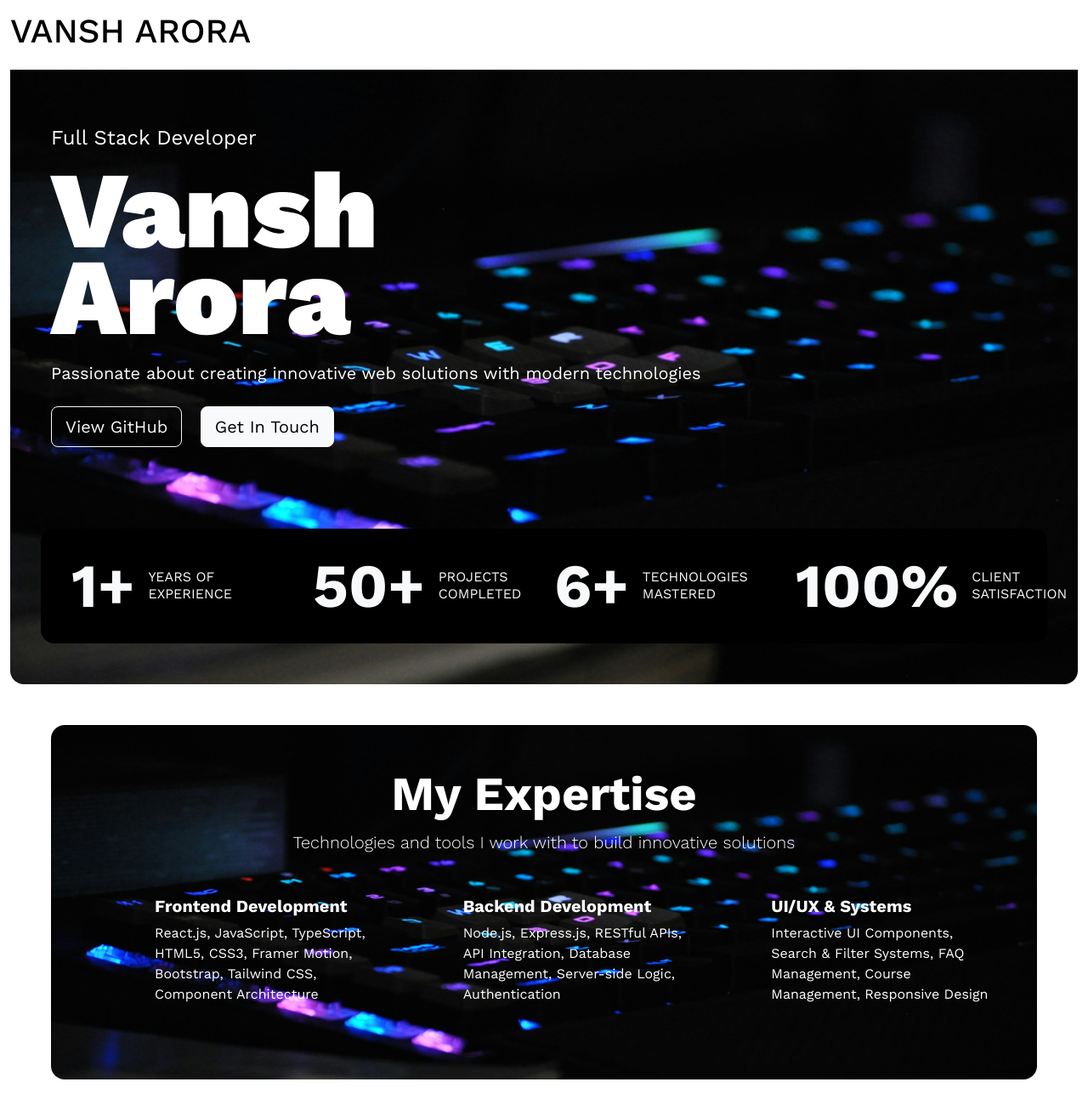
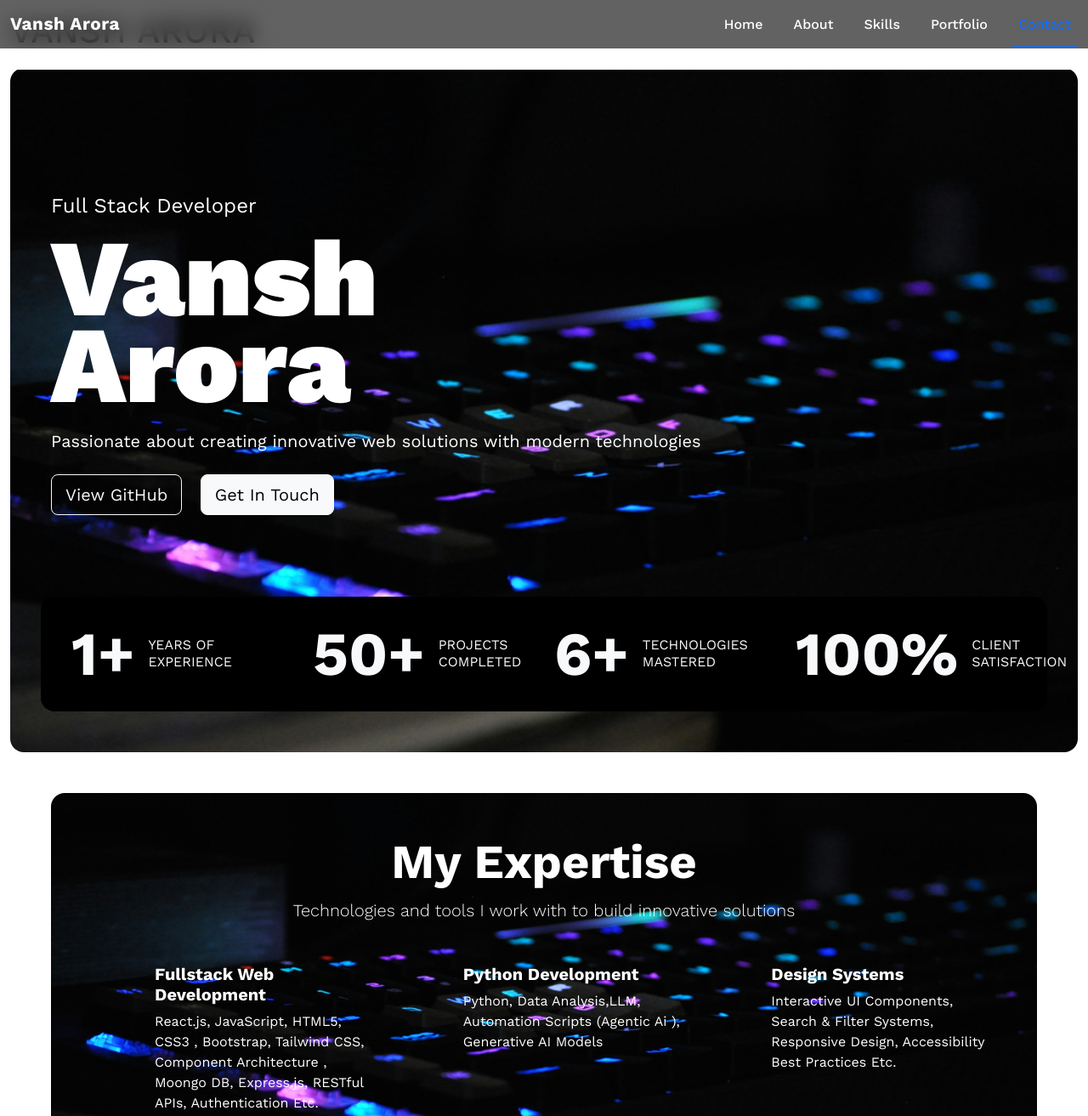
Before and after one commit to vansharora21/portfolio, a plain HTML site: page index.html in a window 1280 px wide. Shown: the top 1313 px of the page at 85% size. Drawn offline with nearby package versions, Linux system fonts and the light colour scheme.

Commit message:
changes to stacks and all

```diff
--- a/css/style.css
+++ b/css/style.css
@@ -6,6 +6,80 @@
 }
 
 /* fonts color */
+/* BODY OFFSET FOR FIXED NAVBAR */
+body {
+  padding-top: 80px;
+  font-family: "Work Sans", sans-serif;
+}
+
+/* NAVBAR BASE */
+#mainNav {
+  background: rgba(15, 15, 15, 0.65);
+  backdrop-filter: blur(12px);
+  transition: all 0.4s ease;
+}
+
+/* SCROLLED NAVBAR */
+#mainNav.scrolled {
+  background: #0f0f0f;
+  box-shadow: 0 10px 25px rgba(0, 0, 0, 0.35);
+}
+
+/* BRAND */
+.navbar-brand {
+  font-size: 1.3rem;
+  letter-spacing: 0.5px;
+  animation: fadeSlideDown 0.8s ease forwards;
+}
+
+/* NAV LINKS */
+.navbar-nav .nav-link {
+  position: relative;
+  margin-left: 20px;
+  font-weight: 500;
+  color: #ffffff;
+  transition: color 0.3s ease;
+}
+
+/* HOVER & ACTIVE COLOR */
+.navbar-nav .nav-link:hover,
+.navbar-nav .nav-link.active {
+  color: #0d6efd;
+}
+
+/* UNDERLINE ANIMATION */
+.navbar-nav .nav-link::after {
+  content: "";
+  position: absolute;
+  left: 0;
+  bottom: -6px;
+  width: 0;
+  height: 2px;
+  background: #0d6efd;
+  transition: width 0.35s ease;
+}
+
+.navbar-nav .nav-link:hover::after,
+.navbar-nav .nav-link.active::after {
+  width: 100%;
+}
+
+/* MOBILE MENU ANIMATION */
+.navbar-collapse {
+  transition: all 0.4s ease;
+}
+
+/* KEYFRAMES */
+@keyframes fadeSlideDown {
+  from {
+    opacity: 0;
+    transform: translateY(-20px);
+  }
+  to {
+    opacity: 1;
+    transform: translateY(0);
+  }
+}
 
 :root {
     --bs-blue: #4BA1A7;
--- a/index.html
+++ b/index.html
@@ -28,7 +28,41 @@
 </head>
 
 
-<body>
+<body data-bs-spy="scroll" data-bs-target="#mainNav" data-bs-offset="80" tabindex="0">
+
+<!-- Navbar -->
+<nav id="mainNav" class="navbar navbar-expand-lg navbar-dark fixed-top">
+  <div class="container">
+    <a class="navbar-brand fw-bold" href="#home">Vansh Arora</a>
+
+    <button class="navbar-toggler border-0" type="button" data-bs-toggle="collapse"
+      data-bs-target="#navbarContent" aria-controls="navbarContent"
+      aria-expanded="false" aria-label="Toggle navigation">
+      <span class="navbar-toggler-icon"></span>
+    </button>
+
+    <div class="collapse navbar-collapse" id="navbarContent">
+      <ul class="navbar-nav ms-auto mb-2 mb-lg-0">
+        <li class="nav-item">
+          <a class="nav-link active" href="#home">Home</a>
+        </li>
+        <li class="nav-item">
+          <a class="nav-link" href="#about">About</a>
+        </li>
+        <li class="nav-item">
+          <a class="nav-link" href="#skills">Skills</a>
+        </li>
+        <li class="nav-item">
+          <a class="nav-link" href="#portfolio">Portfolio</a>
+        </li>
+        <li class="nav-item">
+          <a class="nav-link" href="#contact">Contact</a>
+        </li>
+      </ul>
+    </div>
+  </div>
+</nav>
+
   <header id="top" class="position-sticky top-0 start-0" style="z-index:10;">
     <nav class="navbar bg-white fixed-top">
       <div class="container-fluid">
@@ -166,9 +200,9 @@
                 </svg>
               </div>
               <div class="text-md-start">
-                <h5 class="text-white">Frontend Development</h5>
+                <h5 class="text-white">Fullstack Web Development</h5>
                 <p class="text-white">
-                  React.js, JavaScript, TypeScript, HTML5, CSS3, Framer Motion, Bootstrap, Tailwind CSS, Component Architecture
+                  React.js, JavaScript, HTML5, CSS3 , Bootstrap, Tailwind CSS, Component Architecture , Moongo DB, Express.js, RESTful APIs, Authentication Etc.
                 </p>
               </div>
             </div>
@@ -181,9 +215,9 @@
                 </svg>
               </div>
               <div class="text-md-start">
-                <h5 class="text-white">Backend Development</h5>
+                <h5 class="text-white">Python Development</h5>
                 <p class="text-white">
-                  Node.js, Express.js, RESTful APIs, API Integration, Database Management, Server-side Logic, Authentication
+                  Python, Data Analysis,LLM, Automation Scripts (Agentic Ai ), Generative AI Models
                 </p>
               </div>
             </div>
@@ -196,9 +230,9 @@
                 </svg>
               </div>
               <div class="text-md-start">
-                <h5 class="text-white">UI/UX & Systems</h5>
+                <h5 class="text-white">Design Systems</h5>
                 <p class="text-white">
-                  Interactive UI Components, Search & Filter Systems, FAQ Management, Course Management, Responsive Design
+                  Interactive UI Components, Search & Filter Systems, Responsive Design, Accessibility Best Practices Etc.
                 </p>
               </div>
             </div>
```
